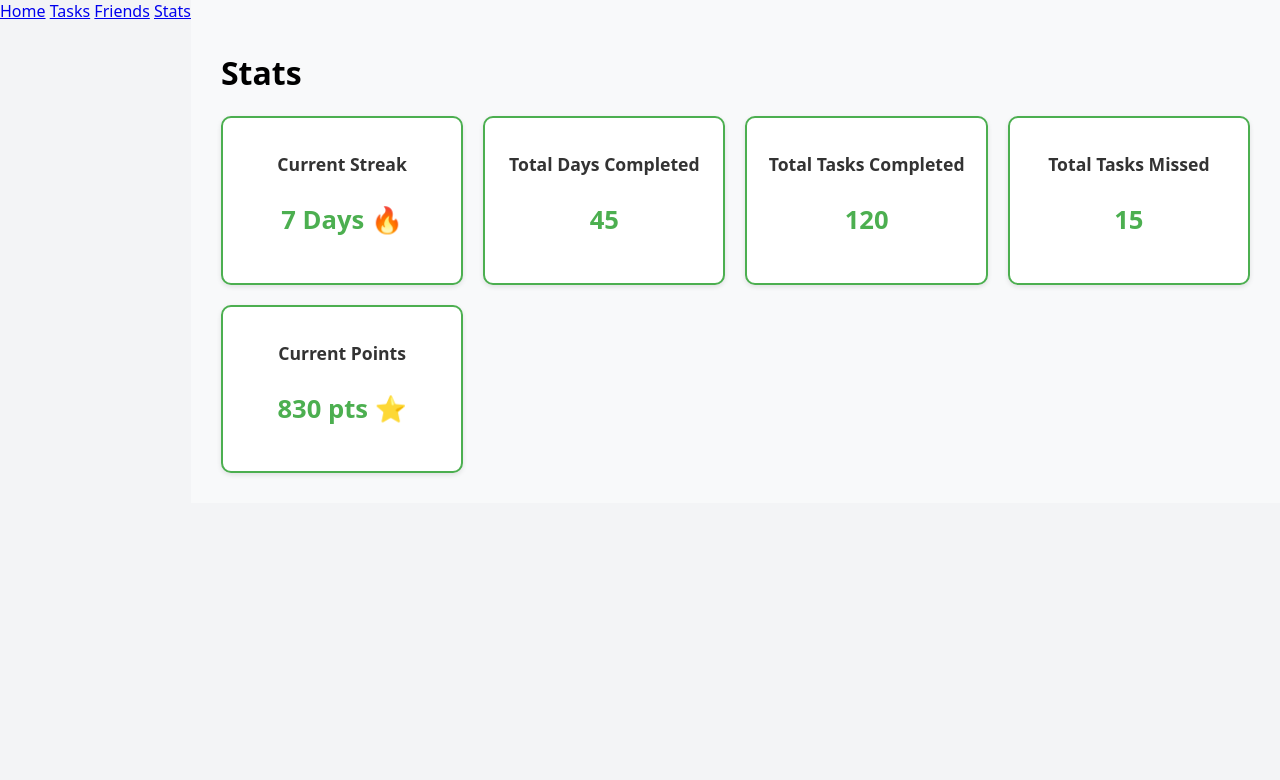
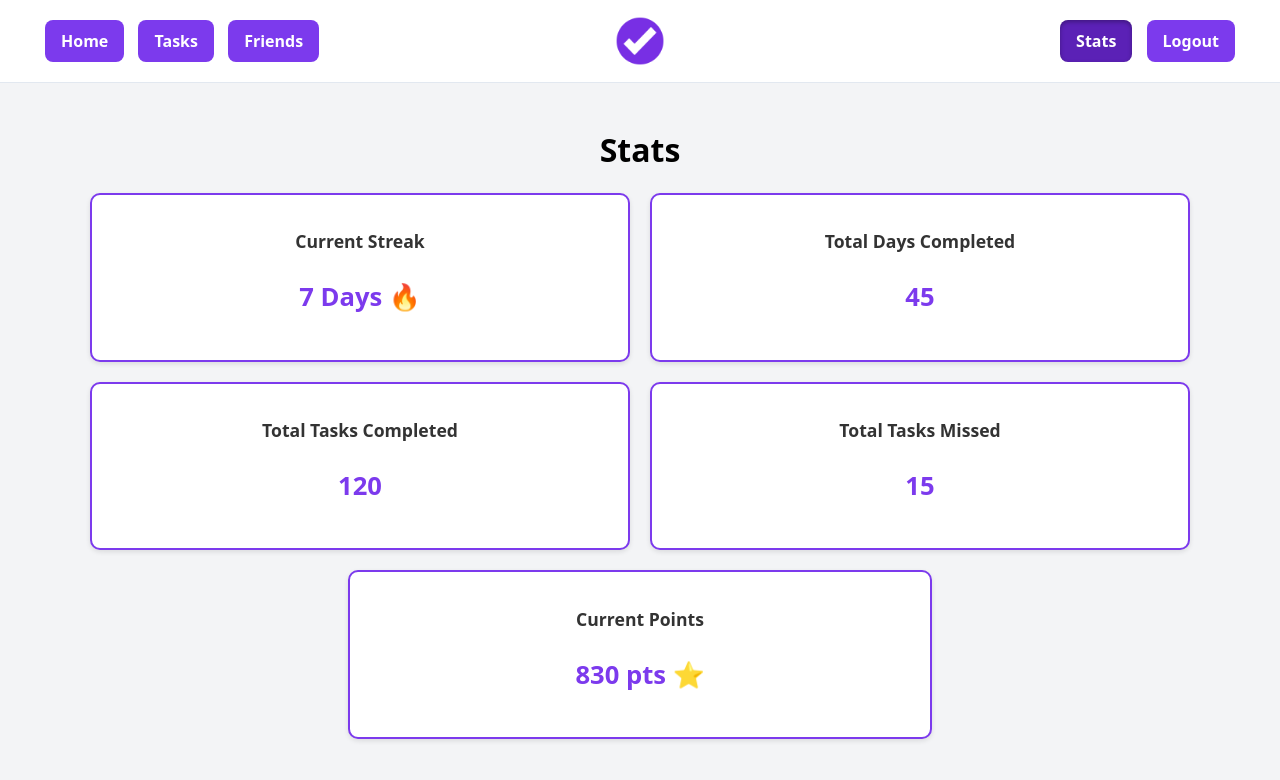
Before and after one commit to ezzeldinamoussa/csc47300-team-404, a plain HTML site: page stats.html in a window 1280 px wide. Drawn offline with Linux system fonts and the light colour scheme.

Commit message:
changed stats page to match the design of the home page

```diff
--- a/stats.css
+++ b/stats.css
@@ -1,51 +1,33 @@
-/* stats.css */
-
-.container {
-  display: flex;
-}
-
-/* Main content area styling */
-.main-content {
-  flex: 1;
-  background-color: #f8f9fa;
-  padding: 30px;
-}
-
-/* Grid layout for stat cards */
 .stats-grid {
     display: grid;
-  grid-template-columns: repeat(auto-fit, minmax(220px, 1fr));
+    grid-template-columns: repeat(2, 1fr);
     gap: 20px;
     margin-top: 20px;
 }
 
-/* Individual stat card styling */
+.stats-grid .stat-card:last-child {
+    grid-column: 1 / 3;
+    justify-self: center;
+    width: calc(50% - 10px);
+}
+
 .stat-card {
     background-color: #ffffff;
-  border: 2px solid #4CAF50;
+    border: 2px solid #7c3aed;
     border-radius: 10px;
     box-shadow: 0 2px 5px rgba(0,0,0,0.1);
     padding: 20px;
     text-align: center;
-  transition: transform 0.2s ease, box-shadow 0.2s ease;
 }
 
-/* Hover animation */
-.stat-card:hover {
-  transform: translateY(-3px);
-  box-shadow: 0 4px 10px rgba(0,0,0,0.15);
-}
-
-/* Card headings */
 .stat-card h2 {
     color: #333;
     font-size: 1.1rem;
     margin-bottom: 10px;
 }
 
-/* Stat value styling */
 .stat-card .value {
     font-size: 1.6rem;
-  color: #4CAF50;
+    color: #7c3aed;
     font-weight: bold;
 }
--- a/stats.html
+++ b/stats.html
@@ -9,15 +9,22 @@
 </head>
 <body>
 
-  <div class="container">
-    <nav class="vertical-menu">
-      <a href="index.html">Home</a>
-      <a href="tasks.html">Tasks</a>
-      <a href="friends.html">Friends</a>
-      <a href="stats.html" class="active">Stats</a>
+  <header class="page-header">
+    <nav class="nav-left">
+        <a href="index.html" class="nav-button">Home</a>
+        <a href="tasks.html" class="nav-button">Tasks</a>
+        <a href="friends.html" class="nav-button">Friends</a>
     </nav>
+    <a href="index.html" class="logo">
+      <img src="images/purple-logo.png" alt="Streak Quest Logo">
+    </a>
+    <nav class="nav-right">
+        <a href="stats.html" class="nav-button active">Stats</a>
+        <a href="index.html" class="nav-button">Logout</a>
+    </nav>
+  </header>
 
-    <div class="main-content">
+  <main class="app-container">
     <h1>Stats</h1>
 
     <div class="stats-grid">
@@ -25,29 +32,24 @@
         <h2>Current Streak</h2>
         <p class="value">7 Days 🔥</p>
       </div>
-
       <div class="stat-card">
         <h2>Total Days Completed</h2>
         <p class="value">45</p>
       </div>
-
       <div class="stat-card">
         <h2>Total Tasks Completed</h2>
         <p class="value">120</p>
       </div>
-
       <div class="stat-card">
         <h2>Total Tasks Missed</h2>
         <p class="value">15</p>
       </div>
-
       <div class="stat-card">
         <h2>Current Points</h2>
         <p class="value">830 pts ⭐</p>
       </div>
     </div>
-    </div>
-  </div>
+  </main>
 
 </body>
 </html>
--- a/style.css
+++ b/style.css
@@ -1,8 +1,5 @@
 body {
     margin: 0;
-    display: flex;
-    flex-direction: column;
-    min-height: 100vh;
     background-color: #f3f4f6;
     font-family: system-ui, -apple-system, BlinkMacSystemFont, 'Segoe UI', Roboto, Oxygen, Ubuntu, Cantarell, 'Open Sans', 'Helvetica Neue', sans-serif;
 }
@@ -13,6 +10,8 @@ body {
     align-items: center;
     padding: 20px 40px;
     position: relative;
+    background-color: #fff;
+    border-bottom: 1px solid #e2e8f0;
 }
 
 .logo {
@@ -20,6 +19,52 @@ body {
     position: absolute;
     left: 50%;
     transform: translateX(-50%);
+}
+
+.logo img {
+    height: 100%;
+    width: auto;
+    display: block;
+}
+
+.nav-button {
+    display: inline-block;
+    padding: 10px 16px;
+    border-radius: 8px;
+    cursor: pointer;
+    margin: 0 5px;
+    text-decoration: none;
+    font-weight: 600;
+    transition: background-color 0.2s ease-in-out;
+    background-color: #7c3aed;
+    color: #ffffff;
+    border: none;
+}
+
+.nav-button:hover {
+    background-color: #6d28d9;
+}
+
+.nav-button:active {
+    background-color: #5b21b6;
+    transform: translateY(1px);
+}
+
+.nav-button.active {
+    background-color: #5b21b6;
+    box-shadow: inset 0 2px 4px rgba(0, 0, 0, 0.3);
+    cursor: default;
+}
+
+.nav-button.active:hover {
+    background-color: #5b21b6;
+}
+
+.app-container {
+    max-width: 1100px;
+    margin: 0 auto;
+    padding: 24px;
+    text-align: center;
 }
 
 .hero-section {
@@ -55,39 +100,6 @@ body {
     height: auto;
     border-radius: 12px;
     box-shadow: 0 6px 18px rgba(2,6,23,0.06);
-}
-
-.nav-button {
-    display: inline-block;
-    padding: 10px 16px;
-    border-radius: 8px;
-    cursor: pointer;
-    margin: 0 5px;
-    text-decoration: none;
-    font-weight: 600;
-    transition: background-color 0.2s ease-in-out;
-    background-color: #7c3aed;
-    color: #ffffff;
-    border: none;
-}
-
-.nav-button:hover {
-    background-color: #6d28d9;
-}
-
-.nav-button:active {
-    background-color: #5b21b6;
-    transform: translateY(1px);
-}
-
-.nav-button.active {
-    background-color: #5b21b6;
-    box-shadow: inset 0 2px 4px rgba(0, 0, 0, 0.3);
-    cursor: default;
-}
-
-.nav-button.active:hover {
-    background-color: #5b21b6;
 }
 
 .info-section {
--- a/tasks.css
+++ b/tasks.css
@@ -1,3 +1,12 @@
+/* New rule to center the main content below the header */
+.app-container {
+  max-width: 900px;
+  margin: 0 auto;
+  padding: 24px;
+}
+
+/* --- OLD STYLES - No longer needed for top navigation --- */
+/*
 .container {
   display: flex;
   align-items: flex-start;
@@ -8,7 +17,6 @@
   box-sizing: border-box;
 }
 
-/* Vertical nav */
 .vertical-menu {
   width: 220px;
   min-width: 160px;
@@ -39,14 +47,14 @@
   color: #fff;
 }
 
-/* Main content buffer (this fixes content sticking to the nav line) */
 .main-content {
   flex: 1;
   padding: 24px;
   box-sizing: border-box;
   min-height: 80vh;
-  background: transparent; /* keep background from base styles */
+  background: transparent;
 }
+*/
 
 /* Tasks page content */
 .tasks-page {
@@ -192,7 +200,10 @@
 
 /* Small screens */
 @media (max-width: 800px) {
+  .app-container { padding: 12px; } /* Updated for new layout */
+  /*
   .container { flex-direction: column; padding: 12px; }
   .vertical-menu { width: 100%; position: relative; height: auto; top: 0; }
   .main-content { padding: 12px; }
+  */
 }
```
Also changed, not shown: tasks.html (+13 -9 lines). Lines whose indentation alone changed are shown as unchanged.
